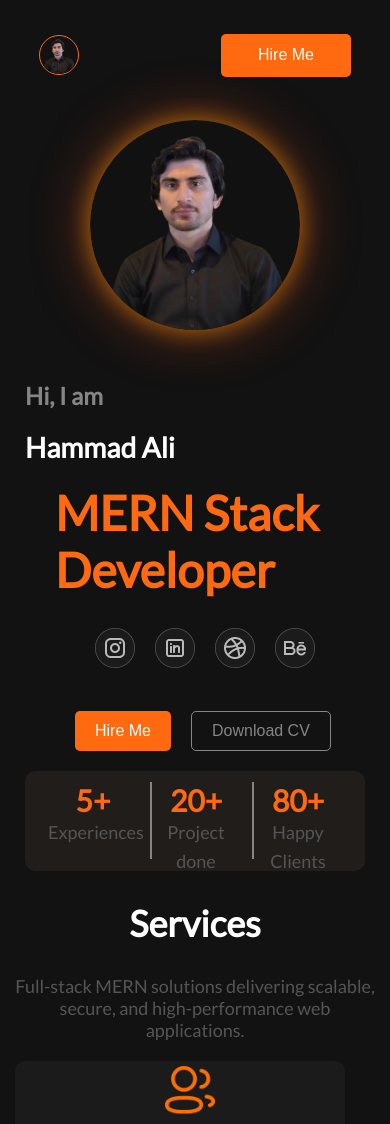
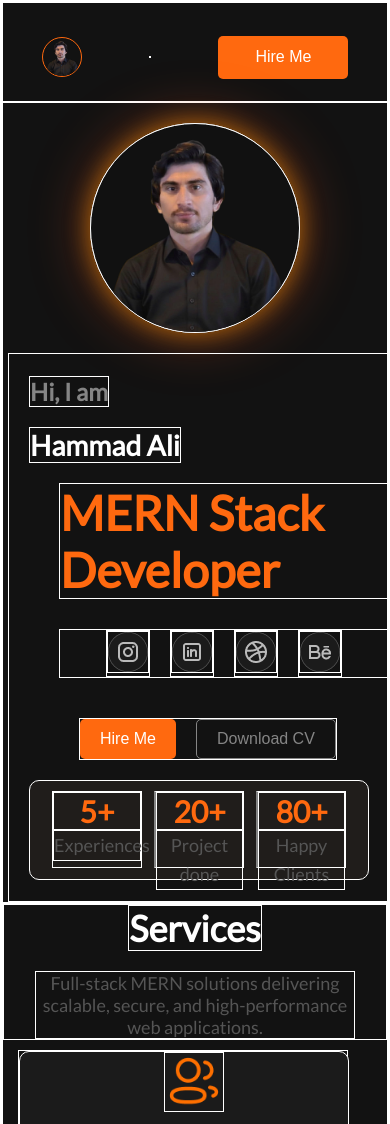
Before and after one commit to hammadalimwt/My-Portfolio, a plain HTML site: page index.html in a window 390 px wide. Shown: the top 1124 px of the page. Drawn offline with Linux system fonts and the light colour scheme.

Commit message:
add my the file

```diff
--- a/index.html
+++ b/index.html
@@ -68,7 +68,9 @@
     <section>
         <div class="services" id="Service">
             <h2>Services</h2>
-            <p>Full-stack MERN solutions delivering scalable, secure, and high-performance web applications.</p>
+            <p>Full-stack MERN solutions delivering <br>
+             scalable, secure, and high-performance <br>
+             web applications.</p>
         </div>
         <div class="service-cards">
             <div class="card1">
--- a/style.css
+++ b/style.css
@@ -2,7 +2,7 @@
     padding: 0;
     margin: 0;
     box-sizing: border-box;
-    /* border: 1px solid white; */
+    border: 1px solid white;
 }
 
 @font-face {
@@ -885,9 +885,9 @@ display: none;
         /* margin-left: 20px; */
     }
     .services p, .about,.contact p{
-        width: 100%;
+        width: 320px;
         text-align: center;
-        padding: 10px 10px;
+        /* padding: 10px 10px; */
     }
     .details ,.project-cards,address{
         display: flex;
@@ -924,7 +924,7 @@ display: none;
     .contact form{
         display: flex;
         flex-wrap: wrap;
-        width: 300px;
+        width: 320px;
         /* margin-left: 25px; */
     }
     .submitbtn{
@@ -945,12 +945,12 @@ display: none;
 
     }
     .footer{
-        width: 310px;
+        width: 330px;
     }
     .footer_icons, .icons{
         justify-content: center;
         display: flex;
-        width: 300px;
+        width: 330px;
     }
 
 
```
